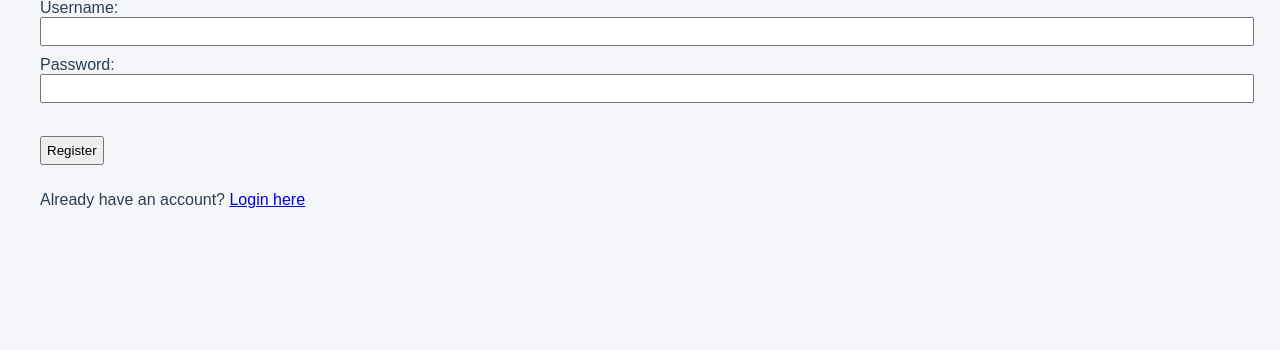
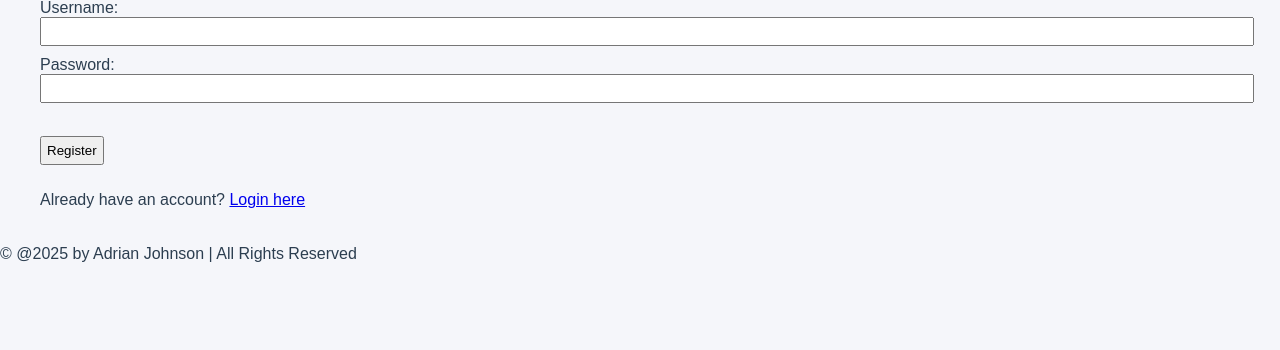
Before and after one commit to BlitzinZ/Resume-Creator, a Flask app: page /register in a window 1280 px wide. Shown: the part 132-482 px from the top of the page. Run offline with Flask 3, Linux system fonts and the light colour scheme.

Commit message:
Update base.html

```diff
--- a/Resume-Creator/templates/base.html
+++ b/Resume-Creator/templates/base.html
@@ -26,5 +26,8 @@
     <div class="container">
         {% block content %}{% endblock %}
     </div>
+        <footer class="text-center py-6 mt-10 border-t border-gray-300 dark:border-gray-700">
+        &copy; @2025 by Adrian Johnson | All Rights Reserved
+    </footer>
 </body>
 </html>
```
